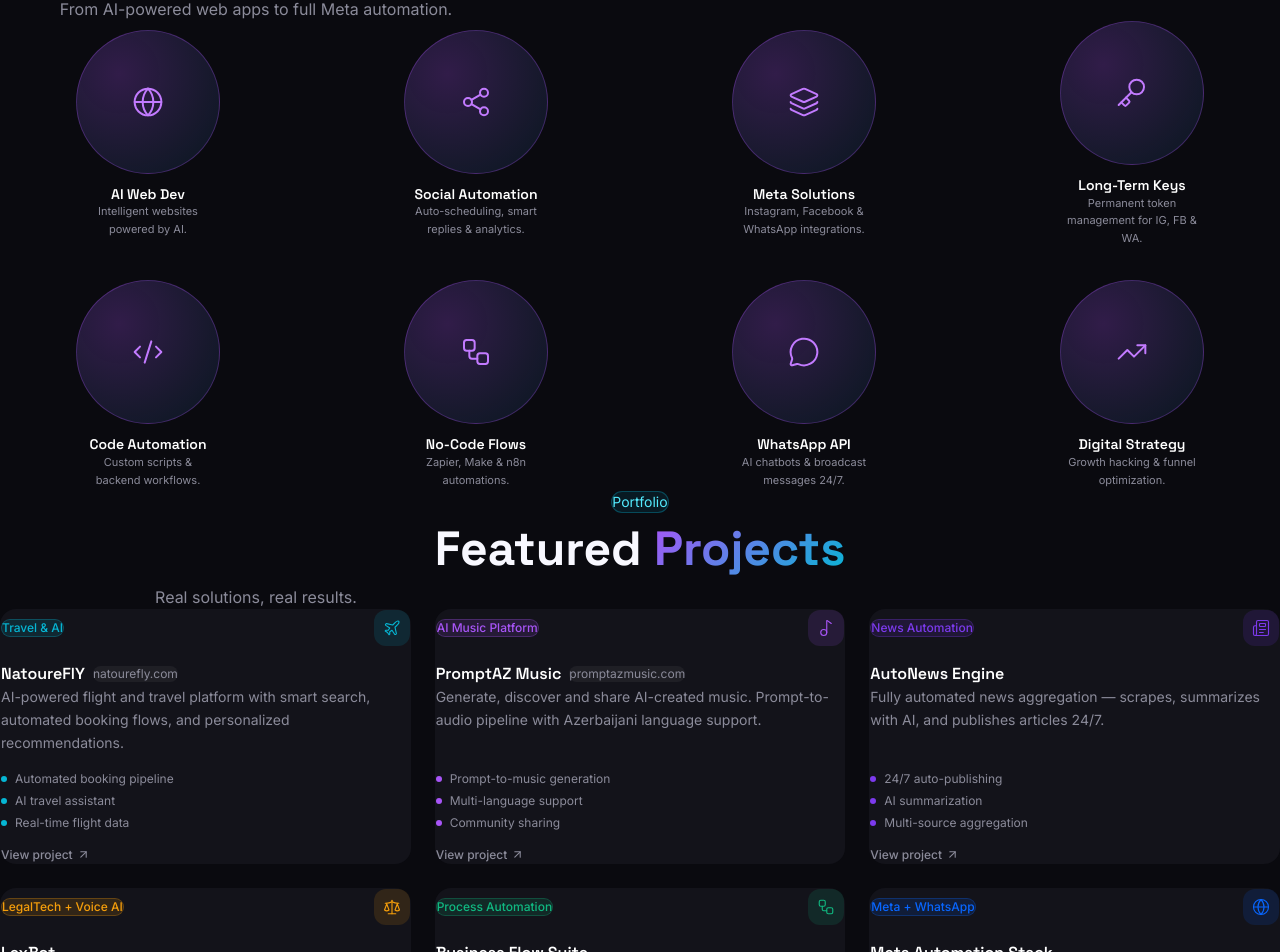
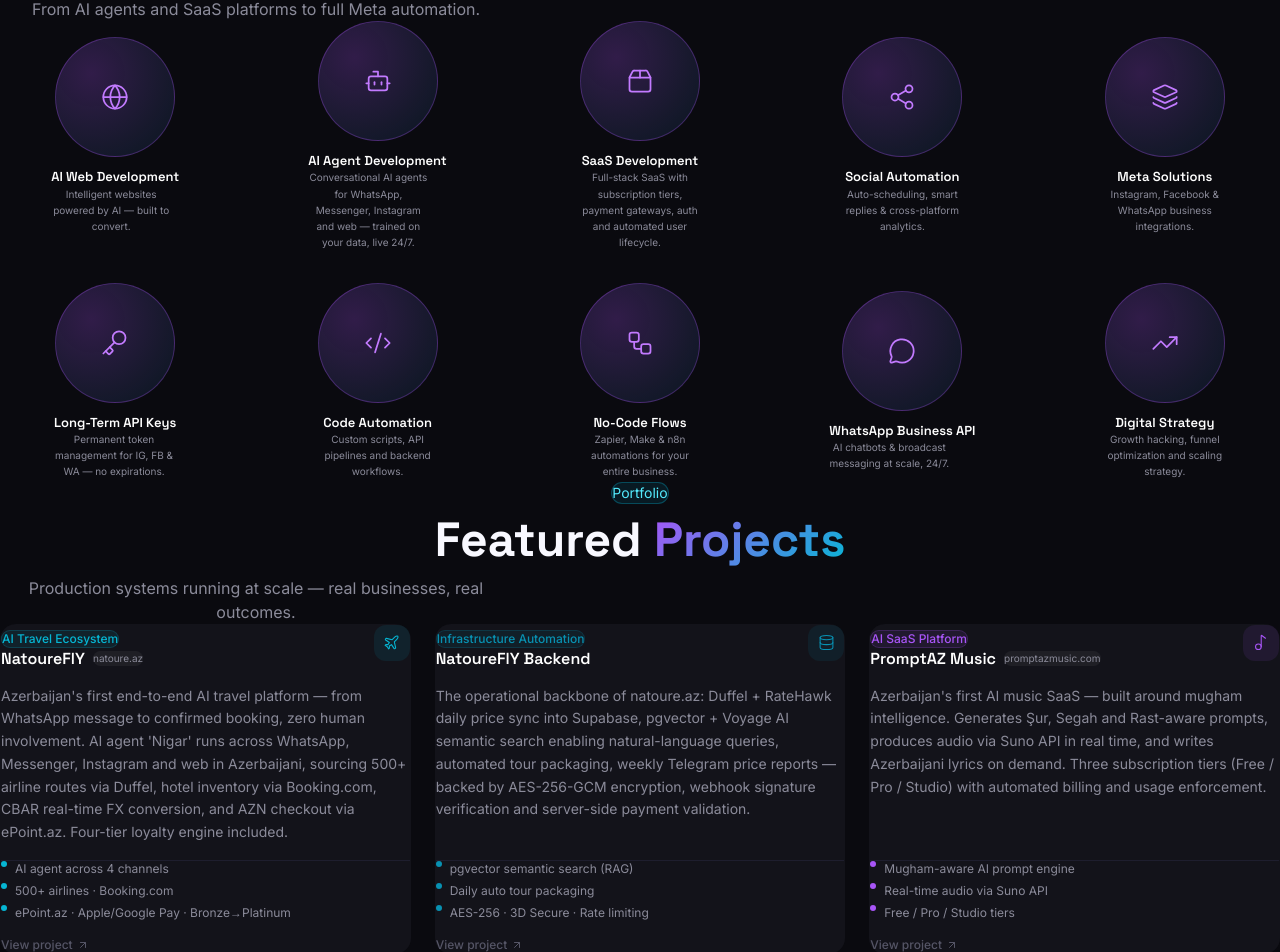
Before and after one commit to Talibsoy/flowminds, a Next.js app: page / in a window 1280 px wide. Shown: the part 899-1851 px from the top of the page. Built offline with nearby package versions, Linux system fonts and the light colour scheme.

Commit message:
Global-tone projects + 2 new services (AI Agent, SaaS Dev)

```diff
--- a/components/ProjectsSection.tsx
+++ b/components/ProjectsSection.tsx
@@ -1,43 +1,61 @@
 "use client";
 import { useRef } from "react";
 import { motion, useInView } from "framer-motion";
-import { ArrowUpRight, Plane, Music2, Newspaper, Scale, Workflow, Globe } from "lucide-react";
+import { ArrowUpRight, Plane, Music2, Cpu, Scale, Globe, Database } from "lucide-react";
 
 const projects = [
   {
-    icon: Plane, tag: "Travel & AI", title: "NatoureFlY", url: "natourefly.com",
-    desc: "AI-powered flight and travel platform with smart search, automated booking flows, and personalized recommendations.",
-    results: ["Automated booking pipeline", "AI travel assistant", "Real-time flight data"],
+    icon: Plane,
+    tag: "AI Travel Ecosystem",
+    title: "NatoureFlY",
+    url: "natoure.az",
+    desc: "Azerbaijan's first end-to-end AI travel platform — from WhatsApp message to confirmed booking, zero human involvement. AI agent 'Nigar' runs across WhatsApp, Messenger, Instagram and web in Azerbaijani, sourcing 500+ airline routes via Duffel, hotel inventory via Booking.com, CBAR real-time FX conversion, and AZN checkout via ePoint.az. Four-tier loyalty engine included.",
+    results: ["AI agent across 4 channels", "500+ airlines · Booking.com", "ePoint.az · Apple/Google Pay · Bronze→Platinum"],
     color: "#06B6D4",
   },
   {
-    icon: Music2, tag: "AI Music Platform", title: "PromptAZ Music", url: "promptazmusic.com",
-    desc: "Generate, discover and share AI-created music. Prompt-to-audio pipeline with Azerbaijani language support.",
-    results: ["Prompt-to-music generation", "Multi-language support", "Community sharing"],
+    icon: Database,
+    tag: "Infrastructure Automation",
+    title: "NatoureFlY Backend",
+    url: null,
+    desc: "The operational backbone of natoure.az: Duffel + RateHawk daily price sync into Supabase, pgvector + Voyage AI semantic search enabling natural-language queries, automated tour packaging, weekly Telegram price reports — backed by AES-256-GCM encryption, webhook signature verification and server-side payment validation.",
+    results: ["pgvector semantic search (RAG)", "Daily auto tour packaging", "AES-256 · 3D Secure · Rate limiting"],
+    color: "#0891B2",
+  },
+  {
+    icon: Music2,
+    tag: "AI SaaS Platform",
+    title: "PromptAZ Music",
+    url: "promptazmusic.com",
+    desc: "Azerbaijan's first AI music SaaS — built around mugham intelligence. Generates Şur, Segah and Rast-aware prompts, produces audio via Suno API in real time, and writes Azerbaijani lyrics on demand. Three subscription tiers (Free / Pro / Studio) with automated billing and usage enforcement.",
+    results: ["Mugham-aware AI prompt engine", "Real-time audio via Suno API", "Free / Pro / Studio tiers"],
     color: "#A855F7",
   },
   {
-    icon: Newspaper, tag: "News Automation", title: "AutoNews Engine", url: null,
-    desc: "Fully automated news aggregation — scrapes, summarizes with AI, and publishes articles 24/7.",
-    results: ["24/7 auto-publishing", "AI summarization", "Multi-source aggregation"],
-    color: "#7C3AED",
+    icon: Cpu,
+    tag: "Content Automation",
+    title: "PromptAZ Backend",
+    url: null,
+    desc: "The autonomous engine behind PromptAZ: Gemini AI writes and publishes daily SEO blog posts in Azerbaijani, new tracks auto-post to social platforms, the Qızıl Fond dataset expands continuously via scraping, Cloudflare Turnstile quotas self-manage, and weekly analytics land automatically. Zero human input.",
+    results: ["Daily Gemini AI blog (SEO)", "Qızıl Fond dataset pipeline", "Auto social · Turnstile self-management"],
+    color: "#9333EA",
   },
   {
-    icon: Scale, tag: "LegalTech + Voice AI", title: "LexBot", url: null,
-    desc: "Legal assistant chatbot with voice responses based on Azerbaijani legislation and international conventions.",
-    results: ["Voice-enabled responses", "Law & convention database", "Multilingual legal AI"],
+    icon: Scale,
+    tag: "LegalTech · Voice AI",
+    title: "LexBot",
+    url: null,
+    desc: "A voice-enabled legal assistant grounded in Azerbaijani legislation and international conventions. Answers complex legal queries in real time — no lawyer required for first-line research.",
+    results: ["Voice-enabled legal responses", "AZ legislation + intl. conventions", "Multilingual, citation-aware"],
     color: "#F59E0B",
   },
   {
-    icon: Workflow, tag: "Process Automation", title: "Business Flow Suite", url: null,
-    desc: "End-to-end business automation using n8n, Make and custom APIs — CRM, invoicing, email & social.",
-    results: ["n8n + Make workflows", "Zero manual input", "20+ automated processes"],
-    color: "#10B981",
-  },
-  {
-    icon: Globe, tag: "Meta + WhatsApp", title: "Meta Automation Stack", url: null,
-    desc: "Long-term token management, Instagram DM automation, Facebook lead funnels and WhatsApp chatbots.",
-    results: ["Long-term IG/FB tokens", "WA chatbot 24/7", "5,000+ msgs/day"],
+    icon: Globe,
+    tag: "Meta · WhatsApp · Social",
+    title: "Meta Automation Stack",
+    url: null,
+    desc: "Enterprise-grade Meta automation: permanent token management for IG/FB/WA, Instagram DM flows, Facebook lead funnels, and WhatsApp Business chatbots handling 5,000+ messages daily — no manual renewal, no downtime.",
+    results: ["Permanent IG/FB/WA tokens", "5,000+ automated msgs/day", "DM flows · Lead funnels · Chatbots"],
     color: "#0866FF",
   },
 ];
@@ -59,14 +77,11 @@
           <span className="inline-block px-4 py-1.5 rounded-full border border-cyan-500/30 bg-cyan-500/10 text-xs sm:text-sm text-cyan-300 mb-4">
             Portfolio
           </span>
-          <h2
-            className="font-bold"
-            style={{ fontFamily: "var(--font-space)", fontSize: "clamp(1.75rem, 6vw, 3rem)" }}
-          >
+          <h2 className="font-bold" style={{ fontFamily: "var(--font-space)", fontSize: "clamp(1.75rem, 6vw, 3rem)" }}>
             Featured <span className="text-gradient">Projects</span>
           </h2>
           <p className="mt-3 max-w-lg mx-auto text-sm sm:text-base" style={{ color: "#8B8B9A" }}>
-            Real solutions, real results.
+            Production systems running at scale — real businesses, real outcomes.
           </p>
         </motion.div>
 
@@ -82,50 +97,56 @@
                 className="group relative rounded-2xl p-5 sm:p-6 flex flex-col gap-4 border-gradient"
                 style={{ background: "#13131A" }}
               >
+                {/* Hover glow */}
                 <div
                   className="absolute inset-0 rounded-2xl opacity-0 group-hover:opacity-100 transition-opacity duration-500 pointer-events-none"
-                  style={{ background: `radial-gradient(circle at top left, ${p.color}18 0%, transparent 60%)` }}
+                  style={{ background: `radial-gradient(circle at top left, ${p.color}15 0%, transparent 65%)` }}
                 />
-                <div className="flex items-center justify-between">
+
+                {/* Header */}
+                <div className="flex items-start justify-between gap-3">
+                  <div>
                     <span
-                    className="text-xs font-medium px-2.5 py-1 rounded-full"
-                    style={{ background: `${p.color}22`, color: p.color, border: `1px solid ${p.color}44` }}
+                      className="text-[10px] sm:text-xs font-medium px-2.5 py-1 rounded-full inline-block mb-2"
+                      style={{ background: `${p.color}18`, color: p.color, border: `1px solid ${p.color}35` }}
                     >
                       {p.tag}
                     </span>
-                  <div className="w-9 h-9 rounded-xl flex items-center justify-center" style={{ background: `${p.color}22` }}>
-                    <Icon size={18} style={{ color: p.color }} strokeWidth={1.5} />
-                  </div>
-                </div>
-
-                <div className="flex-1">
-                  <div className="flex items-center gap-2 flex-wrap mb-1">
-                    <h3 className="font-semibold text-white text-base" style={{ fontFamily: "var(--font-space)" }}>
+                    <div className="flex items-center gap-2 flex-wrap">
+                      <h3 className="font-semibold text-white text-sm sm:text-base leading-tight" style={{ fontFamily: "var(--font-space)" }}>
                         {p.title}
                       </h3>
                       {p.url && (
-                      <span className="text-xs px-2 py-0.5 rounded-full bg-white/5" style={{ color: "#8B8B9A" }}>
+                        <span className="text-[10px] px-2 py-0.5 rounded-full bg-white/5" style={{ color: "#8B8B9A" }}>
                           {p.url}
                         </span>
                       )}
                     </div>
-                  <p className="text-xs sm:text-sm leading-relaxed" style={{ color: "#8B8B9A" }}>
+                  </div>
+                  <div className="w-9 h-9 rounded-xl flex items-center justify-center flex-shrink-0" style={{ background: `${p.color}18` }}>
+                    <Icon size={17} style={{ color: p.color }} strokeWidth={1.5} />
+                  </div>
+                </div>
+
+                {/* Description */}
+                <p className="text-xs sm:text-sm leading-relaxed flex-1" style={{ color: "#8B8B9A" }}>
                   {p.desc}
                 </p>
-                </div>
 
-                <div className="flex flex-col gap-1.5">
+                {/* Results */}
+                <div className="flex flex-col gap-1.5 pt-1 border-t" style={{ borderColor: "#1E1E2E" }}>
                   {p.results.map((r) => (
-                    <div key={r} className="flex items-center gap-2 text-xs" style={{ color: "#8B8B9A" }}>
-                      <span className="w-1.5 h-1.5 rounded-full flex-shrink-0" style={{ background: p.color }} />
+                    <div key={r} className="flex items-start gap-2 text-xs" style={{ color: "#8B8B9A" }}>
+                      <span className="w-1.5 h-1.5 rounded-full flex-shrink-0 mt-1" style={{ background: p.color }} />
                       {r}
                     </div>
                   ))}
                 </div>
 
-                <div className="flex items-center gap-1 text-xs font-medium group-hover:text-white transition-colors" style={{ color: "#8B8B9A" }}>
+                {/* Footer */}
+                <div className="flex items-center gap-1 text-xs font-medium group-hover:text-white transition-colors duration-200" style={{ color: "#555566" }}>
                   View project
-                  <ArrowUpRight size={13} className="group-hover:translate-x-0.5 group-hover:-translate-y-0.5 transition-transform duration-200" />
+                  <ArrowUpRight size={12} className="group-hover:translate-x-0.5 group-hover:-translate-y-0.5 transition-transform duration-200" />
                 </div>
               </motion.div>
             );
--- a/components/ServicesSection.tsx
+++ b/components/ServicesSection.tsx
@@ -1,25 +1,26 @@
 "use client";
 import { motion } from "framer-motion";
-import { Globe, Share2, Layers, Key, Code2, Workflow, MessageCircle, TrendingUp } from "lucide-react";
+import {
+  Globe, Share2, Layers, Key, Code2, Workflow,
+  MessageCircle, TrendingUp, Bot, Package2
+} from "lucide-react";
 
 const services = [
-  { icon: Globe, title: "AI Web Dev", desc: "Intelligent websites powered by AI." },
-  { icon: Share2, title: "Social Automation", desc: "Auto-scheduling, smart replies & analytics." },
-  { icon: Layers, title: "Meta Solutions", desc: "Instagram, Facebook & WhatsApp integrations." },
-  { icon: Key, title: "Long-Term Keys", desc: "Permanent token management for IG, FB & WA." },
-  { icon: Code2, title: "Code Automation", desc: "Custom scripts & backend workflows." },
-  { icon: Workflow, title: "No-Code Flows", desc: "Zapier, Make & n8n automations." },
-  { icon: MessageCircle, title: "WhatsApp API", desc: "AI chatbots & broadcast messages 24/7." },
-  { icon: TrendingUp, title: "Digital Strategy", desc: "Growth hacking & funnel optimization." },
+  { icon: Globe,        title: "AI Web Development",   desc: "Intelligent websites powered by AI — built to convert." },
+  { icon: Bot,          title: "AI Agent Development",  desc: "Conversational AI agents for WhatsApp, Messenger, Instagram and web — trained on your data, live 24/7." },
+  { icon: Package2,     title: "SaaS Development",      desc: "Full-stack SaaS with subscription tiers, payment gateways, auth and automated user lifecycle." },
+  { icon: Share2,       title: "Social Automation",     desc: "Auto-scheduling, smart replies & cross-platform analytics." },
+  { icon: Layers,       title: "Meta Solutions",        desc: "Instagram, Facebook & WhatsApp business integrations." },
+  { icon: Key,          title: "Long-Term API Keys",    desc: "Permanent token management for IG, FB & WA — no expirations." },
+  { icon: Code2,        title: "Code Automation",       desc: "Custom scripts, API pipelines and backend workflows." },
+  { icon: Workflow,     title: "No-Code Flows",         desc: "Zapier, Make & n8n automations for your entire business." },
+  { icon: MessageCircle,title: "WhatsApp Business API", desc: "AI chatbots & broadcast messaging at scale, 24/7." },
+  { icon: TrendingUp,   title: "Digital Strategy",      desc: "Growth hacking, funnel optimization and scaling strategy." },
 ];
 
 export default function ServicesSection() {
   return (
-    <section
-      id="services"
-      className="py-16 md:py-24 relative"
-      style={{ overflow: "clip" }}
-    >
+    <section id="services" className="py-16 md:py-24 relative" style={{ overflow: "clip" }}>
       <div className="w-full max-w-7xl mx-auto px-5 sm:px-8">
         <motion.div
           initial={{ opacity: 0, y: 20 }}
@@ -31,18 +32,15 @@
           <span className="inline-block px-4 py-1.5 rounded-full border border-purple-500/30 bg-purple-500/10 text-xs sm:text-sm text-purple-300 mb-4">
             What We Do
           </span>
-          <h2
-            className="font-bold"
-            style={{ fontFamily: "var(--font-space)", fontSize: "clamp(1.75rem, 6vw, 3rem)" }}
-          >
+          <h2 className="font-bold" style={{ fontFamily: "var(--font-space)", fontSize: "clamp(1.75rem, 6vw, 3rem)" }}>
             Our <span className="text-gradient">Services</span>
           </h2>
           <p className="mt-3 max-w-lg mx-auto text-sm sm:text-base" style={{ color: "#8B8B9A" }}>
-            From AI-powered web apps to full Meta automation.
+            From AI agents and SaaS platforms to full Meta automation.
           </p>
         </motion.div>
 
-        <div className="grid grid-cols-2 sm:grid-cols-3 lg:grid-cols-4 gap-5 md:gap-8 place-items-center">
+        <div className="grid grid-cols-2 sm:grid-cols-3 lg:grid-cols-5 gap-5 md:gap-8 place-items-center">
           {services.map((svc, i) => {
             const Icon = svc.icon;
             return (
@@ -51,12 +49,12 @@
                 initial={{ opacity: 0, y: 24 }}
                 whileInView={{ opacity: 1, y: 0 }}
                 viewport={{ once: true, margin: "-40px" }}
-                transition={{ delay: i * 0.06, duration: 0.45 }}
+                transition={{ delay: i * 0.05, duration: 0.45 }}
                 className="group flex flex-col items-center gap-3 text-center w-full"
               >
                 <div
                   className="circle-icon rounded-full flex items-center justify-center relative overflow-hidden"
-                  style={{ width: "clamp(88px, 22vw, 144px)", height: "clamp(88px, 22vw, 144px)" }}
+                  style={{ width: "clamp(80px, 18vw, 120px)", height: "clamp(80px, 18vw, 120px)" }}
                 >
                   <div
                     className="absolute inset-0 rounded-full opacity-0 group-hover:opacity-100 transition-opacity duration-500"
@@ -65,20 +63,17 @@
                   <Icon
                     className="text-purple-400 group-hover:text-cyan-400 transition-colors duration-300 relative z-10"
                     strokeWidth={1.5}
-                    style={{ width: "clamp(20px, 6vw, 32px)", height: "clamp(20px, 6vw, 32px)" }}
+                    style={{ width: "clamp(18px, 5vw, 28px)", height: "clamp(18px, 5vw, 28px)" }}
                   />
                 </div>
                 <div>
                   <h3
                     className="font-semibold text-white leading-tight"
-                    style={{ fontFamily: "var(--font-space)", fontSize: "clamp(10px, 2.5vw, 14px)" }}
+                    style={{ fontFamily: "var(--font-space)", fontSize: "clamp(9px, 2.2vw, 13px)" }}
                   >
                     {svc.title}
                   </h3>
-                  <p
-                    className="mt-1 leading-relaxed hidden sm:block max-w-[130px]"
-                    style={{ color: "#8B8B9A", fontSize: 11 }}
-                  >
+                  <p className="mt-1 leading-relaxed hidden sm:block max-w-[120px]" style={{ color: "#8B8B9A", fontSize: 10 }}>
                     {svc.desc}
                   </p>
                 </div>
```
Lines whose indentation alone changed are shown as unchanged.
